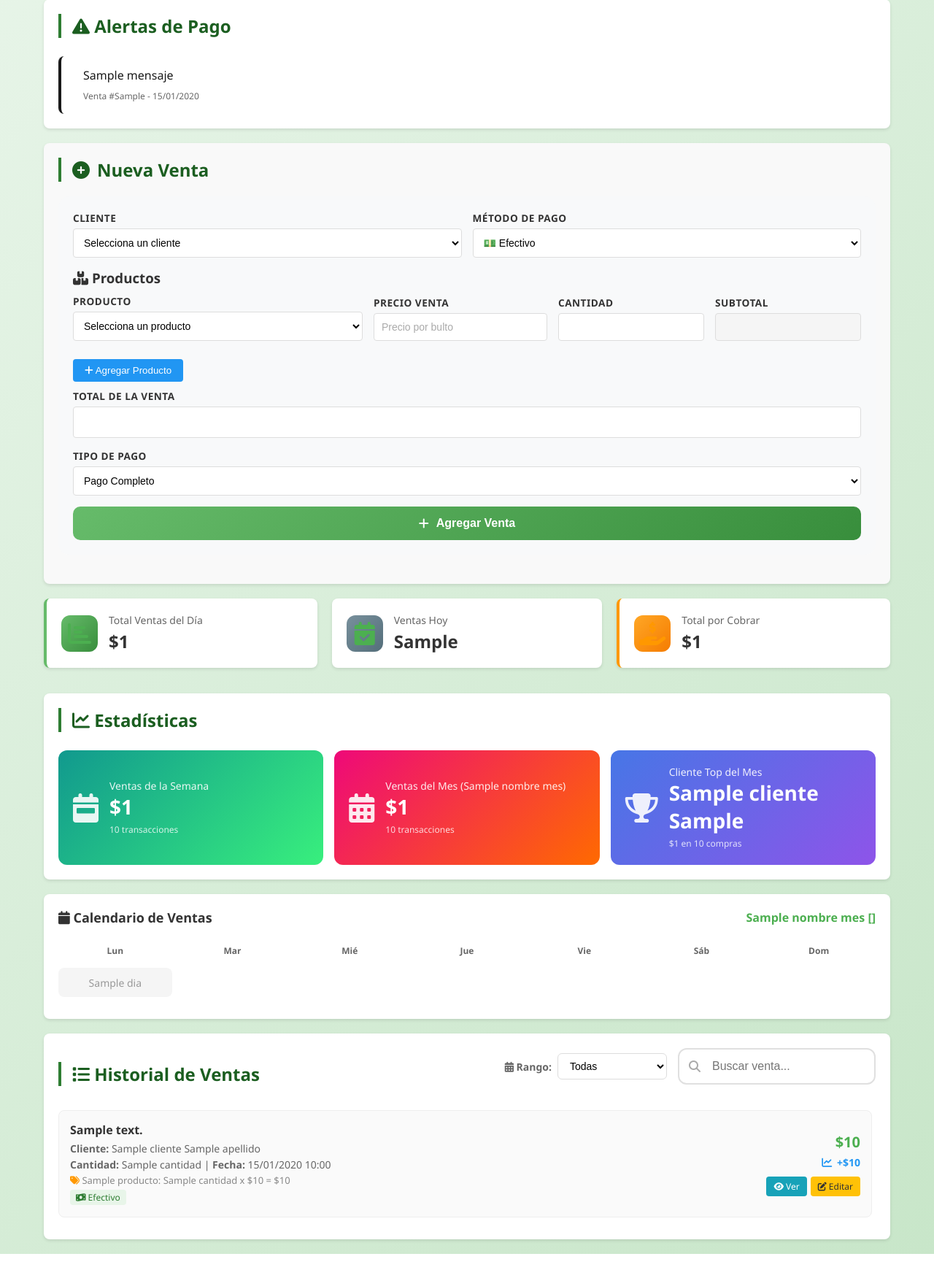
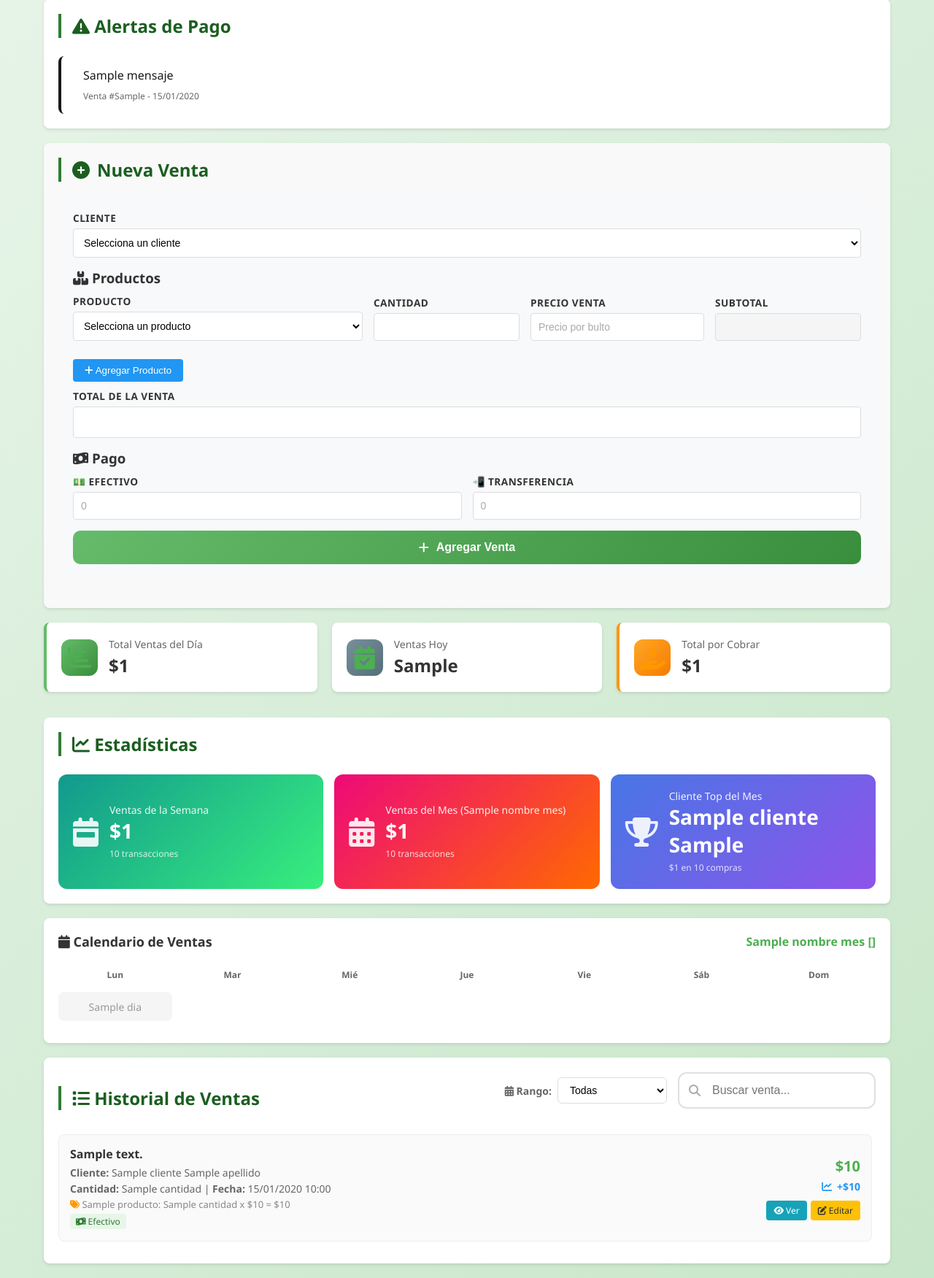
Before and after one commit to JuanSebastianClavijoTapias/sistemaInventario, a Django app: template apps/ventas/templates/ventas.html in a window 1280 px wide. Shown: the part 167-1918 px from the top of the page at 73% size. Before the commit the page ends 1885 px from the top, so only its background shows below. Run offline with Django 5.2, Linux system fonts and the light colour scheme; the template is opened without the code that fills it: most values are stand-ins (such as "Sample title", 1, 10 or a date in 2020); parts of the project's set-up code (start-up, migrations or seed data) failed here and were passed over.

Commit message:
Agregar campos de monto efectivo y monto transferencia en el modelo de venta, actualizar lógica de pago y ajustar la vista de ventas para manejar nuevos montos.
Co-authored-by: Copilot <copilot@github.com>

```diff
--- a/apps/ventas/templates/ventas.html
+++ b/apps/ventas/templates/ventas.html
@@ -1,4 +1,4 @@
-{% load static l10n %}
+{% load static l10n currency_filters %}
 <!DOCTYPE html>
 <html lang="es">
 <head>
@@ -624,13 +624,6 @@
                             {% endfor %}
                         </select>
                     </div>
-                    <div class="form-group">
-                        <label for="metodo_pago">Método de Pago</label>
-                        <select name="metodo_pago" id="metodo_pago">
-                            <option value="efectivo">💵 Efectivo</option>
-                            <option value="tarjeta">💳 Tarjeta</option>
-                        </select>
-                    </div>
                 </div>
 
                 <!-- Multi-item section -->
@@ -647,13 +640,13 @@
                                     {% endfor %}
                                 </select>
                             </div>
-                            <div class="form-group" style="flex: 0.6;">
-                                <label>Precio Venta</label>
-                                <input type="number" name="precio_venta[]" min="1" step="1" required placeholder="Precio por bulto" oninput="calcularTotalVenta()">
-                            </div>
                             <div class="form-group" style="flex: 0.5;">
                                 <label>Cantidad</label>
                                 <input type="number" name="cantidad[]" min="1" required oninput="calcularTotalVenta()">
+                            </div>
+                            <div class="form-group" style="flex: 0.6;">
+                                <label>Precio Venta</label>
+                                <input type="text" inputmode="numeric" name="precio_venta[]" required placeholder="Precio por bulto" oninput="formatearPrecio(this); calcularTotalVenta()">
                             </div>
                             <div class="form-group" style="flex: 0.5;">
                                 <label>Subtotal</label>
@@ -673,24 +666,25 @@
                         <input type="text" id="total" readonly style="font-size: 18px; font-weight: bold; color: #4CAF50;">
                     </div>
                 </div>
+                <!-- Sección de Pago Unificado -->
+                <h3 style="margin: 15px 0 10px; color: #333;"><i class="fas fa-money-bill-wave"></i> Pago</h3>
                 <div class="form-row">
-                    <div class="form-group">
-                        <label for="tipo_pago">Tipo de Pago</label>
-                        <select name="tipo_pago" id="tipo_pago" required onchange="togglePagoFields()">
-                            <option value="completo">Pago Completo</option>
-                            <option value="fiado">Pago a Crédito</option>
-                        </select>
+                    <div class="form-group" style="flex: 0.5;">
+                        <label for="monto_efectivo">💵 Efectivo</label>
+                        <input type="text" inputmode="numeric" name="monto_efectivo" id="monto_efectivo" placeholder="0">
                     </div>
-                    <div class="form-group" id="monto_pagado_group" style="display: none;">
-                        <label for="monto_pagado">Monto Pagado</label>
-                        <input type="number" name="monto_pagado" id="monto_pagado" min="0" step="1" onchange="calcularTotalVenta()" oninput="mostrarPreviewMonto(this.value)">
-                        <div class="monto-preview" id="previewMontoPagado">
-                            <div class="preview-label">Estás ingresando</div>
-                            <div class="preview-valor">$0</div>
-                        </div>
+                    <div class="form-group" style="flex: 0.5;">
+                        <label for="monto_transferencia">📲 Transferencia</label>
+                        <input type="text" inputmode="numeric" name="monto_transferencia" id="monto_transferencia" placeholder="0">
                     </div>
-                    <div class="form-group" id="dias_credito_group" style="display: none;">
-                        <label for="dias_credito">Días de Crédito</label>
+                </div>
+                <div class="form-row" id="credito_info_row" style="display: none;">
+                    <div class="form-group" style="flex: 0.5;">
+                        <label>📋 Queda a Crédito</label>
+                        <input type="text" id="monto_credito_display" readonly style="background: #fff3cd; font-weight: bold; color: #856404; border-color: #ffc107;">
+                    </div>
+                    <div class="form-group" style="flex: 0.5;">
+                        <label for="dias_credito">📅 Días de Crédito</label>
                         <input type="number" name="dias_credito" id="dias_credito" min="1" value="15">
                     </div>
                 </div>
@@ -708,7 +702,7 @@
                 </div>
                 <div class="resumen-info">
                     <span class="resumen-label">Total Ventas del Día</span>
-                    <span class="resumen-valor" id="totalVentasDia">${{ total_ventas_dia }}</span>
+                    <span class="resumen-valor" id="totalVentasDia">{{ total_ventas_dia|formato_pesos }}</span>
                 </div>
             </div>
             <div class="resumen-card">
@@ -726,7 +720,7 @@
                 </div>
                 <div class="resumen-info">
                     <span class="resumen-label">Total por Cobrar</span>
-                    <span class="resumen-valor" id="totalPorCobrar">${{ total_por_cobrar }}</span>
+                    <span class="resumen-valor" id="totalPorCobrar">{{ total_por_cobrar|formato_pesos }}</span>
                 </div>
             </div>
         </section>
@@ -741,7 +735,7 @@
                     </div>
                     <div class="estadistica-info">
                         <span class="estadistica-label">Ventas de la Semana</span>
-                        <span class="estadistica-valor">${{ total_ventas_semana }}</span>
+                        <span class="estadistica-valor">{{ total_ventas_semana|formato_pesos }}</span>
                         <span class="estadistica-detalle">{{ cantidad_ventas_semana }} transacciones</span>
                     </div>
                 </div>
@@ -751,7 +745,7 @@
                     </div>
                     <div class="estadistica-info">
                         <span class="estadistica-label">Ventas del Mes ({{ nombre_mes }})</span>
-                        <span class="estadistica-valor">${{ total_ventas_mes }}</span>
+                        <span class="estadistica-valor">{{ total_ventas_mes|formato_pesos }}</span>
                         <span class="estadistica-detalle">{{ cantidad_ventas_mes }} transacciones</span>
                     </div>
                 </div>
@@ -763,7 +757,7 @@
                         <span class="estadistica-label">Cliente Top del Mes</span>
                         {% if top_cliente %}
                         <span class="estadistica-valor">{{ top_cliente.cliente__nombre }} {{ top_cliente.cliente__apellido }}</span>
-                        <span class="estadistica-detalle">${{ top_cliente.total_compras }} en {{ top_cliente.cantidad_compras }} compras</span>
+                        <span class="estadistica-detalle">{{ top_cliente.total_compras|formato_pesos }} en {{ top_cliente.cantidad_compras }} compras</span>
                         {% else %}
                         <span class="estadistica-valor">Sin datos</span>
                         <span class="estadistica-detalle">No hay ventas este mes</span>
@@ -836,23 +830,36 @@
                         {% with detalles=venta.detalles.all %}
                         {% if detalles %}
                             {% for detalle in detalles %}
-                            <p class="precio-detalle"><i class="fas fa-tags"></i> {{ detalle.producto.nombre }}: {{ detalle.cantidad }} x ${{ detalle.precio_venta|floatformat:0 }} = ${{ detalle.subtotal|floatformat:0 }}</p>
+                            <p class="precio-detalle"><i class="fas fa-tags"></i> {{ detalle.producto.nombre }}: {{ detalle.cantidad }} x {{ detalle.precio_venta|formato_pesos }} = {{ detalle.subtotal|formato_pesos }}</p>
                             {% endfor %}
                         {% else %}
-                            <p class="precio-detalle"><i class="fas fa-tags"></i> Compra: ${{ venta.precio_compra|floatformat:0 }} | Venta: ${{ venta.precio_venta|floatformat:0 }}</p>
+                            <p class="precio-detalle"><i class="fas fa-tags"></i> Compra: {{ venta.precio_compra|formato_pesos }} | Venta: {{ venta.precio_venta|formato_pesos }}</p>
                         {% endif %}
                         {% endwith %}
                         <p style="margin-top: 4px;">
-                            {% if venta.metodo_pago == 'tarjeta' %}
-                            <span style="background:#e3f2fd; color:#1565c0; padding:2px 8px; border-radius:4px; font-size:12px;"><i class="fas fa-credit-card"></i> Tarjeta</span>
+                            {% if venta.metodo_pago == 'transferencia' %}
+                            <span style="background:#e3f2fd; color:#1565c0; padding:2px 8px; border-radius:4px; font-size:12px;"><i class="fas fa-mobile-alt"></i> Transferencia</span>
+                            {% elif venta.metodo_pago == 'mixto' %}
+                            <span style="background:#f3e5f5; color:#6a1b9a; padding:2px 8px; border-radius:4px; font-size:12px;"><i class="fas fa-coins"></i> Efectivo {{ venta.monto_efectivo|formato_pesos }} + Transf. {{ venta.monto_transferencia|formato_pesos }}</span>
+                            {% elif venta.metodo_pago == 'fiado' %}
+                            <span style="background:#fff3e0; color:#e65100; padding:2px 8px; border-radius:4px; font-size:12px;"><i class="fas fa-handshake"></i> A Crédito</span>
+                            {% elif venta.metodo_pago == 'efectivo_fiado' %}
+                            <span style="background:#e8f5e9; color:#2e7d32; padding:2px 8px; border-radius:4px; font-size:12px;"><i class="fas fa-money-bill-wave"></i> Efectivo {{ venta.monto_efectivo|formato_pesos }}</span>
+                            <span style="background:#fff3e0; color:#e65100; padding:2px 8px; border-radius:4px; font-size:12px;"><i class="fas fa-handshake"></i> Crédito {{ venta.saldo_pendiente|formato_pesos }}</span>
+                            {% elif venta.metodo_pago == 'transferencia_fiado' %}
+                            <span style="background:#e3f2fd; color:#1565c0; padding:2px 8px; border-radius:4px; font-size:12px;"><i class="fas fa-mobile-alt"></i> Transf. {{ venta.monto_transferencia|formato_pesos }}</span>
+                            <span style="background:#fff3e0; color:#e65100; padding:2px 8px; border-radius:4px; font-size:12px;"><i class="fas fa-handshake"></i> Crédito {{ venta.saldo_pendiente|formato_pesos }}</span>
+                            {% elif venta.metodo_pago == 'mixto_fiado' %}
+                            <span style="background:#f3e5f5; color:#6a1b9a; padding:2px 8px; border-radius:4px; font-size:12px;"><i class="fas fa-coins"></i> Ef. {{ venta.monto_efectivo|formato_pesos }} + Tr. {{ venta.monto_transferencia|formato_pesos }}</span>
+                            <span style="background:#fff3e0; color:#e65100; padding:2px 8px; border-radius:4px; font-size:12px;"><i class="fas fa-handshake"></i> Crédito {{ venta.saldo_pendiente|formato_pesos }}</span>
                             {% else %}
                             <span style="background:#e8f5e9; color:#2e7d32; padding:2px 8px; border-radius:4px; font-size:12px;"><i class="fas fa-money-bill-wave"></i> Efectivo</span>
                             {% endif %}
                         </p>
                     </div>
                     <div class="venta-totales">
-                        <div class="venta-total">${{ venta.total|floatformat:0 }}</div>
-                        <div class="venta-ganancia"><i class="fas fa-chart-line"></i> +${{ venta.ganancia|floatformat:0 }}</div>
+                        <div class="venta-total">{{ venta.total|formato_pesos }}</div>
+                        <div class="venta-ganancia"><i class="fas fa-chart-line"></i> +{{ venta.ganancia|formato_pesos }}</div>
                         <div class="venta-acciones" style="margin-top: 10px;">
                             <a href="{% url 'detalle_venta' venta.idVenta %}" class="btn-small btn-info">
                                 <i class="fas fa-eye"></i> Ver
@@ -890,21 +897,73 @@
         const CAL_NOMBRE_MES = '{{ nombre_mes }}';
         const CAL_ANIO = '{% localize off %}{{ anio_actual }}{% endlocalize %}';
 
-        // Función para mostrar preview de montos formateados
-        function formatoPesos(valor) {
-            return '$' + Number(valor).toLocaleString('es-CO');
+        // Formatea número con puntos de miles (formato colombiano) sin usar toLocaleString
+        function puntosMiles(valor) {
+            return String(Math.round(Number(valor))).replace(/\B(?=(\d{3})+(?!\d))/g, '.');
         }
 
-        function mostrarPreviewMonto(valor) {
-            const preview = document.getElementById('previewMontoPagado');
+        function formatoPesos(valor) {
+            const n = Number(valor);
+            if (isNaN(n)) return '$0';
+            return '$' + puntosMiles(n);
+        }
 
-            if (valor && valor > 0) {
-                preview.style.display = 'block';
-                preview.querySelector('.preview-valor').textContent = formatoPesos(valor);
-            } else {
-                preview.style.display = 'none';
+        // Formatea un input numérico con puntos de miles al escribir
+        // El value real se guarda en data-raw para enviar al servidor
+        function formatearInputPesos(input) {
+            let raw = input.value.replace(/[.,]/g, '').replace(/[^0-9]/g, '');
+            input.dataset.raw = raw;
+            if (raw === '') { input.value = ''; return; }
+            input.value = puntosMiles(raw);
+        }
+
+        // Antes de enviar el form, restaura los valores sin puntos
+        function prepararEnvio(form) {
+            form.querySelectorAll('input[data-raw]').forEach(input => {
+                input.value = input.dataset.raw || '0';
+            });
+            return true;
+        }
+
+        document.addEventListener('DOMContentLoaded', function () {
+            // Attach formatter to static payment inputs
+            ['monto_efectivo', 'monto_transferencia'].forEach(function(id) {
+                const el = document.getElementById(id);
+                if (el) {
+                    el.addEventListener('input', function() {
+                        formatearInputPesos(this);
+                        calcularPago();
+                    });
+                }
+            });
+
+            // Attach formatter to static product row inputs
+            document.getElementById('items-container').addEventListener('input', function(e) {
+                if (e.target.matches('input[name="precio_venta[]"]') || e.target.matches('input[name="cantidad[]"]')) {
+                    if (e.target.matches('input[name="precio_venta[]"]') || e.target.matches('input[name="cantidad[]"]')) {
+                        // Raw numeric — keep as-is for calculation, no dot formatting on these
+                    }
+                }
+            });
+
+            // Intercept form submit to strip dots from all formatted inputs
+            const form = document.querySelector('form.form-agregar');
+            if (form) {
+                form.addEventListener('submit', function() {
+                    ['monto_efectivo', 'monto_transferencia'].forEach(function(id) {
+                        const el = document.getElementById(id);
+                        if (el && el.dataset.raw !== undefined) {
+                            el.value = el.dataset.raw || '0';
+                        }
+                    });
+                    form.querySelectorAll('input[name="precio_venta[]"]').forEach(function(el) {
+                        if (el.dataset.raw !== undefined) {
+                            el.value = el.dataset.raw || '0';
+                        }
+                    });
+                });
             }
-        }
+        });
 
         let itemIndex = 1;
 
@@ -920,13 +979,13 @@
                         <label>Producto</label>
                         <select name="producto[]" required onchange="calcularTotalVenta()">${optionsHTML}</select>
                     </div>
-                    <div class="form-group" style="flex: 0.6;">
-                        <label>Precio Venta</label>
-                        <input type="number" name="precio_venta[]" min="1" step="1" required placeholder="Precio por bulto" oninput="calcularTotalVenta()">
-                    </div>
                     <div class="form-group" style="flex: 0.5;">
                         <label>Cantidad</label>
                         <input type="number" name="cantidad[]" min="1" required oninput="calcularTotalVenta()">
+                    </div>
+                    <div class="form-group" style="flex: 0.6;">
+                        <label>Precio Venta</label>
+                        <input type="text" inputmode="numeric" name="precio_venta[]" required placeholder="Precio por bulto" oninput="formatearPrecio(this); calcularTotalVenta()">
                     </div>
                     <div class="form-group" style="flex: 0.5;">
                         <label>Subtotal</label>
@@ -955,6 +1014,13 @@
             });
         }
 
+        function formatearPrecio(input) {
+            let raw = input.value.replace(/[.,]/g, '').replace(/[^0-9]/g, '');
+            input.dataset.raw = raw;
+            if (raw === '') { input.value = ''; return; }
+            input.value = puntosMiles(raw);
+        }
+
         function calcularTotalVenta() {
             const rows = document.querySelectorAll('.item-row');
             let grandTotal = 0;
@@ -963,7 +1029,7 @@
                 const precioInput = row.querySelector('input[name="precio_venta[]"]');
                 const cantidadInput = row.querySelector('input[name="cantidad[]"]');
                 const subtotalDisplay = row.querySelector('.subtotal-item');
-                const precio = parseFloat(precioInput.value) || 0;
+                const precio = parseFloat(precioInput.dataset.raw || precioInput.value.replace(/\./g, '') || '0') || 0;
                 const cantidad = parseInt(cantidadInput.value) || 0;
                 const subtotal = Math.round(precio * cantidad);
 
@@ -974,28 +1040,35 @@
             const totalInput = document.getElementById('total');
             totalInput.value = grandTotal > 0 ? formatoPesos(grandTotal) : '';
 
-            const tipoPago = document.getElementById('tipo_pago').value;
-            if (tipoPago === 'completo') {
-                document.getElementById('monto_pagado').value = grandTotal;
-            }
+            calcularPago();
         }
 
-        function togglePagoFields() {
-            const tipoPagoSelect = document.getElementById('tipo_pago');
-            const montoPagadoGroup = document.getElementById('monto_pagado_group');
-            const diasCreditoGroup = document.getElementById('dias_credito_group');
-            const montoPagadoInput = document.getElementById('monto_pagado');
+        function calcularPago() {
+            const rows = document.querySelectorAll('.item-row');
+            let grandTotal = 0;
+            rows.forEach(row => {
+                const precioEl = row.querySelector('input[name="precio_venta[]"]');
+                const precio = parseFloat(precioEl.dataset.raw || precioEl.value.replace(/\./g, '') || '0') || 0;
+                const cantidad = parseInt(row.querySelector('input[name="cantidad[]"]').value) || 0;
+                grandTotal += Math.round(precio * cantidad);
+            });
 
-            if (tipoPagoSelect.value === 'fiado') {
-                montoPagadoGroup.style.display = 'block';
-                diasCreditoGroup.style.display = 'block';
-                montoPagadoInput.required = true;
-                calcularTotalVenta();
+            const efEl = document.getElementById('monto_efectivo');
+            const trEl = document.getElementById('monto_transferencia');
+            const efectivo = parseFloat(efEl.dataset.raw || efEl.value.replace(/\./g, '') || '0') || 0;
+            const transferencia = parseFloat(trEl.dataset.raw || trEl.value.replace(/\./g, '') || '0') || 0;
+            const pagado = efectivo + transferencia;
+            const credito = Math.max(0, grandTotal - pagado);
+
+            const creditoRow = document.getElementById('credito_info_row');
+            const creditoDisplay = document.getElementById('monto_credito_display');
+
+            if (credito > 0) {
+                creditoRow.style.display = 'flex';
+                creditoDisplay.value = formatoPesos(credito);
             } else {
-                montoPagadoGroup.style.display = 'none';
-                diasCreditoGroup.style.display = 'none';
-                montoPagadoInput.required = false;
-                montoPagadoInput.value = '';
+                creditoRow.style.display = 'none';
+                creditoDisplay.value = '';
             }
         }
 
@@ -1021,7 +1094,7 @@
                     // Agregar tooltip con información
                     const tooltip = document.createElement('span');
                     tooltip.className = 'tooltip';
-                    tooltip.textContent = '$' + Math.round(diasVentas[dia].total).toLocaleString('es-CO') + ' (' + diasVentas[dia].cantidad + ' ventas)';
+                    tooltip.textContent = formatoPesos(Math.round(diasVentas[dia].total)) + ' (' + diasVentas[dia].cantidad + ' ventas)';
                     diaElement.appendChild(tooltip);
 
                     // Click handler: normal click opens modal; Ctrl/Shift/Meta toggles multi-select
@@ -1084,7 +1157,7 @@
                                 <p><i class="fas fa-clock"></i> ${venta.hora}</p>
                             </div>
                             <div class="modal-venta-total">
-                                $${venta.total.toLocaleString('es-CO')}
+                                ${formatoPesos(venta.total)}
                             </div>
                         </div>
                     `;
@@ -1099,7 +1172,7 @@
                         </div>
                         <div class="modal-resumen-item">
                             <span>Total del día:</span>
-                            <strong>$${totalDia.toLocaleString('es-CO')}</strong>
+                            <strong>${formatoPesos(totalDia)}</strong>
                         </div>
                     </div>
                 `;
@@ -1137,7 +1210,7 @@
                                 <p><i class="fas fa-clock"></i> ${venta.hora}</p>
                             </div>
                             <div class="modal-venta-total">
-                                $${venta.total.toLocaleString('es-CO')}
+                                ${formatoPesos(venta.total)}
                             </div>
                         </div>
                     `;
@@ -1152,7 +1225,7 @@
                         </div>
                         <div class="modal-resumen-item">
                             <span>Total combinado:</span>
-                            <strong>$${totalDias.toLocaleString('es-CO')}</strong>
+                            <strong>${formatoPesos(totalDias)}</strong>
                         </div>
                     </div>
                 `;
```
Also changed, not shown: apps/proveedores/views.py (+4 -3 lines), apps/ventas/models.py (+19 -2 lines), apps/ventas/views.py (+42 -12 lines), apps/ventas/migrations/0008_add_monto_efectivo_transferencia.py (added), 1 other file.
